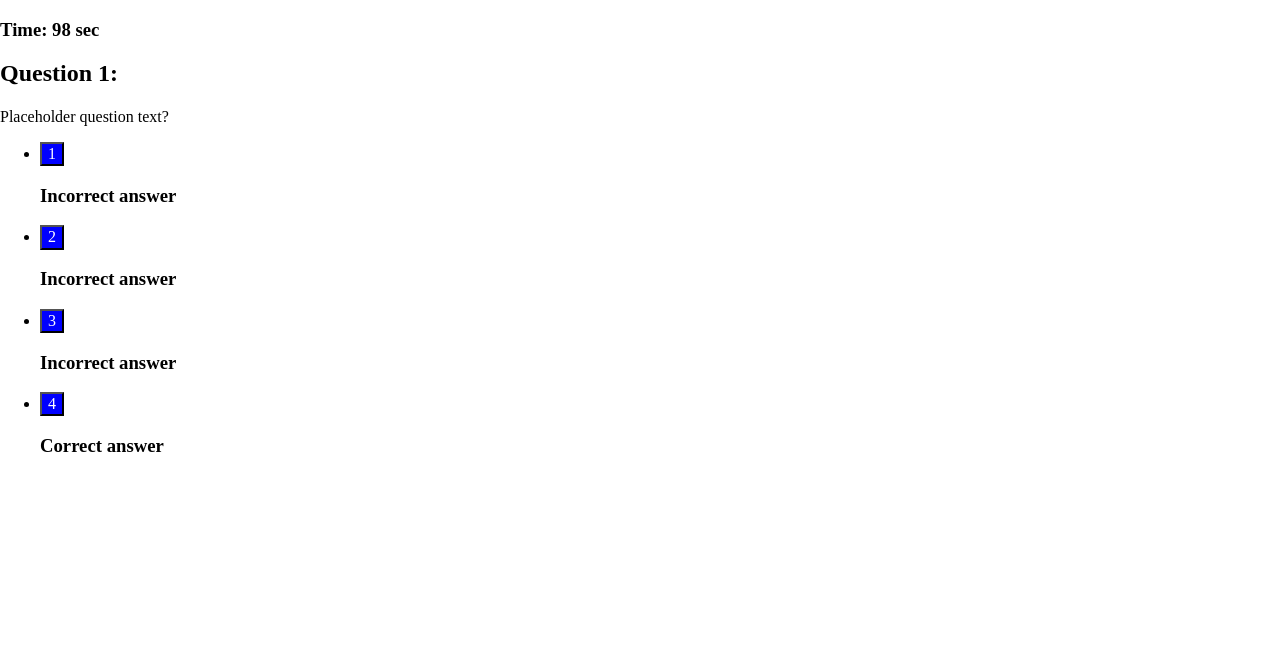
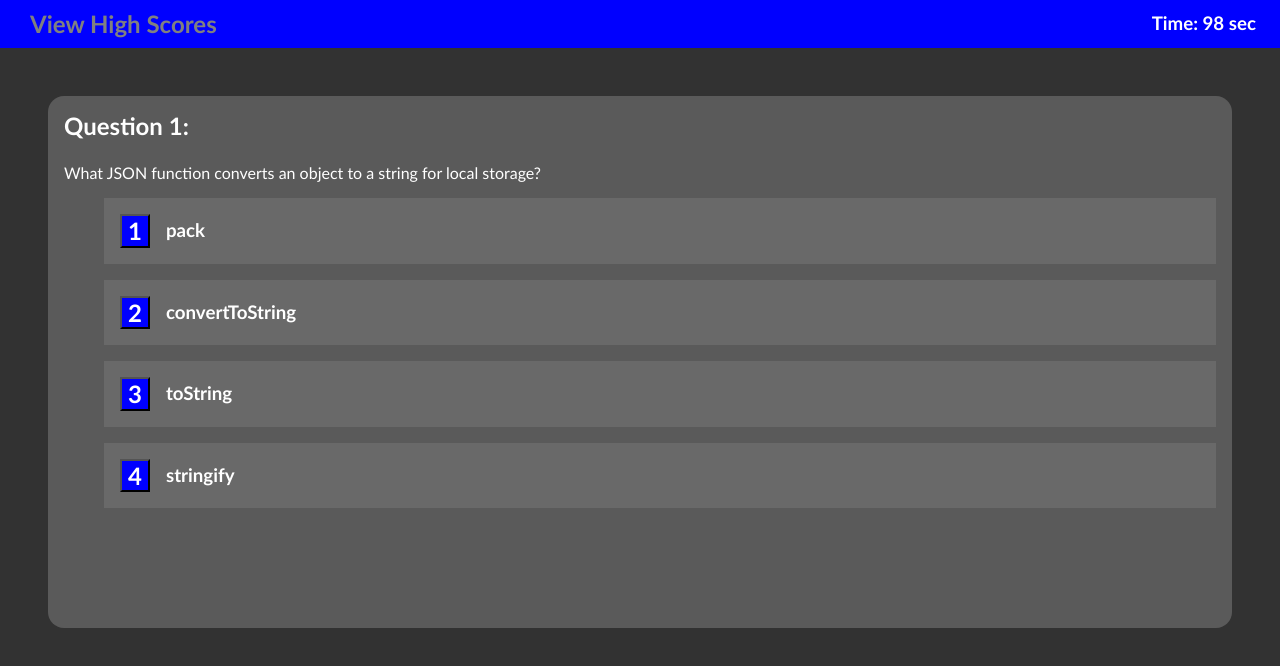
Before and after one commit to aknoedler/coding-quiz, a plain HTML site: page index.html in a window 1280 px wide. Both pictures are taken after a click on the button "Start". Drawn offline with Linux system fonts and the light colour scheme.

Commit message:
added styling, filled in questions

```diff
--- a/assets/css/style.css
+++ b/assets/css/style.css
@@ -1,65 +1,117 @@
 :root{
     --neutral: blue;
-    --correct: green;
+    --correct: limegreen;
     --incorrect: red;
 }
 
-h1{
-
+*{
+    font-family: 'Optima', Arial, sans-serif;
 }
 
-h2{
-
+body{
+    background-color: rgb(50, 50, 50);
 }
 
-h3{
-
+header{
+    background-color: var(--neutral);
+    height: 48px;
+    display: flex;
+    flex-direction: row;
+    justify-content: space-between;
+    align-items: center;
+    padding-left: 24px;
+    padding-right: 24px;
 }
 
-a{
+main{
+    padding: 48px;
+}
 
+input{
+    display: block;
+    margin-top: 16px;
+}
+
+section{
+    background-color: rgb(90, 90, 90);
+    border-radius: 16px;
+    min-height: 500px;
+    height: max-content;
+    width: auto;
+    justify-content: center;
+    padding: 16px;
+}
+
+h1, h2, h3, p{
+    color: white;
+    margin: 0;
 }
 
 p{
-
+    margin-top: 24px;
+    max-width: 50%;
+    font-size: 16px;
 }
 
 li{
-
+    color: white;
+    background-color: dimgrey;
+    margin-bottom: 16px;
+    display: flex;
+    justify-content: start;
+    align-items: center;
 }
 
 button{
     color: white;
-}
-
-nav{
-
+    font-size: 24px;
+    font-weight: bold;
+    cursor: pointer;
 }
 
 .correct-btn{
     background-color: var(--neutral);
+    margin: 16px;
 }
 
 .correct-revealed{
     background-color: var(--correct);
+    margin: 16px;
+    cursor: default;
+}
+
+.high-scores-btn{
+    background: none;
+    border: none;
 }
 
 .incorrect-btn{
     background-color: var(--neutral);
+    margin: 16px;
 }
 
 .incorrect-revealed{
     background-color: var(--incorrect);
+    margin: 16px;
+    cursor: default;
 }
 
 .next-btn{
     background-color: var(--neutral);
+    margin-top: 16px;
 }
 
 .start-btn{
     background-color: var(--neutral);
+    margin-top: 16px;
+    margin-right: 16px;
 }
 
-.timer{
+.submit-btn{
+    cursor: pointer;
+}
 
+.clear-btn{
+    background-color: var(--neutral);
+    margin-top: 16px;
 }
--- a/assets/js/script.js
+++ b/assets/js/script.js
@@ -1,64 +1,68 @@
-var frame = document.querySelector('main');
+var frame = document.querySelector('section');
 var gamePosition = 0;
 var timerCount = 100;
 var timerEl = document.querySelector('.timer');
 var timerInterval;
 var score;
+var highScoresBtn = document.querySelector('.high-scores-btn');
+var gameRunning = false;
+var header = document.querySelector('header');
+console.log(header);
 
 var questionOne = {
-    questionText: "Placeholder question text?",
-    correctAnswer: "Correct answer",
-    incorrectOne: "Incorrect answer",
-    incorrectTwo: "Incorrect answer",
-    incorrectThree: "Incorrect answer"
+    questionText: "Which type of variable can hold a value of 'true' or 'false'?",
+    correctAnswer: "Boolean",
+    incorrectOne: "String",
+    incorrectTwo: "Int",
+    incorrectThree: "Array"
 }
 
 var questionTwo = {
-    questionText: "Placeholder question text?",
-    correctAnswer: "Correct answer",
-    incorrectOne: "Incorrect answer",
-    incorrectTwo: "Incorrect answer",
-    incorrectThree: "Incorrect answer"
+    questionText: "Which of these is NOT a semantic HTML tag?",
+    correctAnswer: "<div>",
+    incorrectOne: "<header>",
+    incorrectTwo: "<p>",
+    incorrectThree: "<section>"
 }
 
 var questionThree = {
-    questionText: "Placeholder question text?",
-    correctAnswer: "Correct answer",
-    incorrectOne: "Incorrect answer",
-    incorrectTwo: "Incorrect answer",
-    incorrectThree: "Incorrect answer"
+    questionText: "Which property defines the space between different elements on the page?",
+    correctAnswer: "Margin",
+    incorrectOne: "Padding",
+    incorrectTwo: "Border",
+    incorrectThree: "Display"
 }
 
 var questionFour = {
-    questionText: "Placeholder question text?",
-    correctAnswer: "Correct answer",
-    incorrectOne: "Incorrect answer",
-    incorrectTwo: "Incorrect answer",
-    incorrectThree: "Incorrect answer"
+    questionText: "In JavaScipt, the Math.random() function returns a number...",
+    correctAnswer: "From 0 to 1",
+    incorrectOne: "From 1 to 100",
+    incorrectTwo: "From negative infinity to infinity",
+    incorrectThree: "From -1 to 1"
 }
 
 var questionFive = {
-    questionText: "Placeholder question text?",
-    correctAnswer: "Correct answer",
-    incorrectOne: "Incorrect answer",
-    incorrectTwo: "Incorrect answer",
-    incorrectThree: "Incorrect answer"
+    questionText: "What JSON function converts an object to a string for local storage?",
+    correctAnswer: "stringify",
+    incorrectOne: "convertToString",
+    incorrectTwo: "toString",
+    incorrectThree: "pack"
 }
 
 var questionSix = {
-    questionText: "Placeholder question text?",
-    correctAnswer: "Correct answer",
-    incorrectOne: "Incorrect answer",
-    incorrectTwo: "Incorrect answer",
-    incorrectThree: "Incorrect answer"
+    questionText: "What does the querySelector() function return?",
+    correctAnswer: "Elements",
+    incorrectOne: "Documents",
+    incorrectTwo: "Queries",
+    incorrectThree: "Functions"
 }
 
 var questionSeven = {
-    questionText: "Placeholder question text?",
-    correctAnswer: "Correct answer",
-    incorrectOne: "Incorrect answer",
-    incorrectTwo: "Incorrect answer",
-    incorrectThree: "Incorrect answer"
+    questionText: "Which of these returns false?",
+    correctAnswer: "false === null",
+    incorrectOne: "true != false",
+    incorrectTwo: "2 >= 2",
+    incorrectThree: "!null"
 }
 
 var questionArray = [questionOne, questionTwo, questionThree, questionFour, questionFive, questionSix, questionSeven];
@@ -83,6 +87,11 @@ function clearFrame() {
     frameElements.forEach(element => {
         element.remove();
     });
+}
+
+function clearScores() {
+    localStorage.setItem('High Scores', JSON.stringify(null));
+    displayHighScores();
 }
 
 // Passes in a question object and populates the frame based on that question
@@ -119,40 +128,42 @@ function displayQuestion(question, index) {
 }
 
 // Displays the highscores
-function displayHighScores(){
+function displayHighScores() {
     clearFrame();
     var title = document.createElement('h2');
-    var scoreList =document.createElement('ul');
+    var scoreList = document.createElement('ul');
     var replayBtn = document.createElement('button');
-    var scoreArray = [];
+    var clearBtn = document.createElement('button');
 
-    title.textContent = "High Scores";
     replayBtn.textContent = "Play again";
     replayBtn.setAttribute('class', 'start-btn');
+    clearBtn.textContent = "Clear High Scores";
+    clearBtn.setAttribute('class', 'clear-btn');
 
     frame.appendChild(title);
     frame.appendChild(scoreList);
     frame.appendChild(replayBtn);
+    frame.appendChild(clearBtn);
 
-    // Creates an array of the stored high scores
-    for (i = 1; i <= localStorage.length; i++){
-        var scoreEntry = JSON.parse(localStorage.getItem(i));
-        scoreArray.push(scoreEntry);
-    }
+    var highScores = JSON.parse(localStorage.getItem('High Scores'));
 
-    // Sorts the array based on the score
-    scoreArray.sort(function(a, b){return b.score - a.score});
-
-    for(i = 1; i <= localStorage.length; i++){
-         var listItem = document.createElement('li');
-         listItem.textContent = i + ". " + scoreArray[i].name + " " + scoreArray[i].score;
-         scoreList.appendChild(listItem);
+    if (highScores) {
+        title.textContent = "High Scores";
+        for (i = 1; i <= highScores.length; i++) {
+            var listItem = document.createElement('li');
+            listItem.textContent = i + ". " + highScores[i - 1].storedName + "- " + highScores[i - 1].score + " points";
+            scoreList.appendChild(listItem);
+        }
+    } else {
+        title.textContent = "No high scores to display"
     }
 }
 
 // Stops timer, stores score, displays ending screen
 function endGame() {
     clearFrame();
+    gameRunning = false;
+    highScoresBtn.setAttribute('style', 'color: white; cursor:pointer');
     clearInterval(timerInterval);
     score = timerCount;
 
@@ -188,6 +199,8 @@ function endGame() {
 // Sets up the timer, orders the question, and initiates the first question
 function startGame() {
     gamePosition = 0;
+    gameRunning = true;
+    highScoresBtn.setAttribute('style', 'color: grey; cursor:default');
     questionArray = shuffle(questionArray);
     timerCount = 100;
     timerEl.textContent = "Time: " + timerCount + " sec";
@@ -210,6 +223,9 @@ function correctAnswerSelect() {
 
     var message = document.createElement('h3');
     var nextButton = document.createElement('button');
+
+    header.setAttribute('style','background-color: var(--correct)');
+    frame.setAttribute('style','box-shadow: 0 0 24px var(--correct');
 
     message.textContent = "Correct!"
     nextButton.setAttribute('class', 'next-btn');
@@ -236,6 +252,9 @@ function incorrectAnswerSelect() {
     var message = document.createElement('h3');
     var nextButton = document.createElement('button');
 
+    header.setAttribute('style','background-color: var(--incorrect)');
+    frame.setAttribute('style','box-shadow: 0 0 24px var(--incorrect');
+
     message.textContent = "Incorrect"
     nextButton.setAttribute('class', 'next-btn');
     nextButton.textContent = "Next";
@@ -247,6 +266,10 @@ function incorrectAnswerSelect() {
 //Calls up the next question, or ends the game if the last question has been answered
 function nextScreen() {
     clearFrame();
+
+    header.setAttribute('style','background-color: var(--neutral)');
+    frame.setAttribute('style','box-shadow: none');
+
     if (gamePosition >= questionArray.length) {
         endGame();
     } else {
@@ -270,15 +293,21 @@ function shuffle(array) {
     return shuffledArray;
 }
 
-function submitScore() {
+function sumbitScore() {
     var nameInput = document.querySelector('.name-input');
-    var storedScoreIndex = JSON.stringify(localStorage.length + 1);
+
     var storedScore = {
-        name: nameInput.value.trim(),
+        storedName: nameInput.value,
         score: score
     }
+    var highScores = JSON.parse(localStorage.getItem('High Scores'))
+    if (highScores == null) {
+        highScores = [];
+    }
 
-    localStorage.setItem(storedScoreIndex, JSON.stringify(storedScore));
+    highScores.push(storedScore);
+    highScores.sort(function (a, b) { return b.score - a.score });
+    localStorage.setItem('High Scores', JSON.stringify(highScores));
 }
 
 // Event listener to handle all button clicks within the main frame, actions vary
@@ -292,21 +321,28 @@ frame.addEventListener("click", function (event) {
         incorrectAnswerSelect();
     } else if (event.target.className == 'next-btn') {
         nextScreen();
-    }
-    else if (event.target.className == 'submit-btn') {
-         event.preventDefault();
-         submitScore();
-         displayHighScores();
+    } else if (event.target.className == 'clear-btn') {
+        clearScores();
+    } else if (event.target.className == 'submit-btn') {
+        event.preventDefault();
+        sumbitScore();
+        displayHighScores();
     }
 });
+
+highScoresBtn.addEventListener("click", function (event) {
+    if (!gameRunning){
+        displayHighScores();
+    }
+})
 
 function init() {
     var title = document.createElement('h1');
     var description = document.createElement('p');
     var startButton = document.createElement('button');
 
-    title.textContent = "Title goes here";
-    description.textContent = "Description goes here";
+    title.textContent = "Coding Quiz";
+    description.textContent = "A timed, seven question quiz to test your coding knowledge. The timer starts at 100 seconds; your final score is your remaining time. Each wrong answer subtracts 20 seconds. Press Start to begin!";
     startButton.textContent = "Start";
     startButton.setAttribute('class', 'start-btn');
 
--- a/index.html
+++ b/index.html
@@ -4,17 +4,18 @@
     <meta charset="UTF-8">
     <meta http-equiv="X-UA-Compatible" content="IE=edge">
     <meta name="viewport" content="width=device-width, initial-scale=1.0">
-    <title>Document</title>
+    <title>Coding Quiz</title>
     <link rel="stylesheet" href="./assets/css/normalize.css">
     <link rel="stylesheet" href="./assets/css/style.css">
 </head>
 <body>
     <header>
-        <h3 class="timer"></h3>
+        <button class = "high-scores-btn">View High Scores</button>
+        <h3 class = "timer">Time: - sec</h3>
     </header>
 
     <main>
-        <!-- Display questions, intro, final message, score entry, highscores -->
+        <section></section>
     </main>
 
     <script src="./assets/js/script.js"></script>
```
